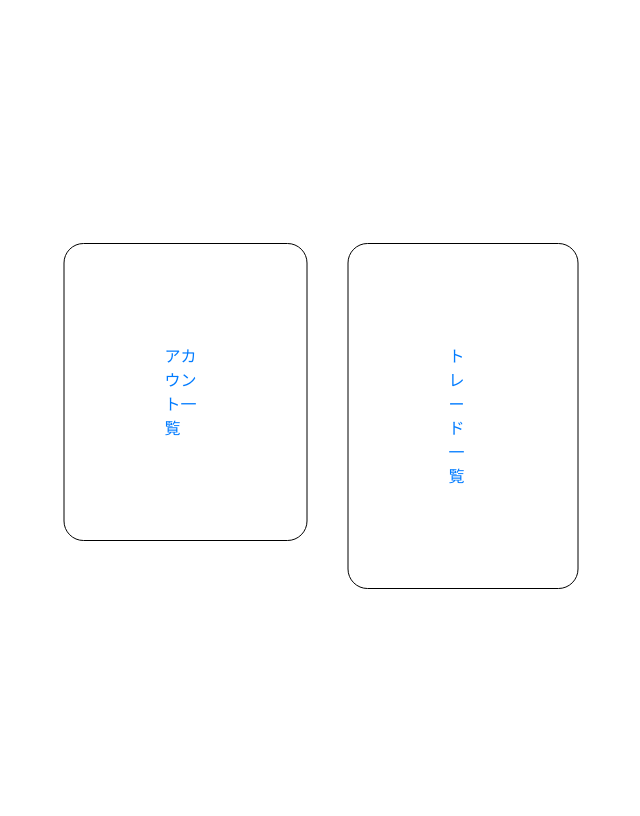
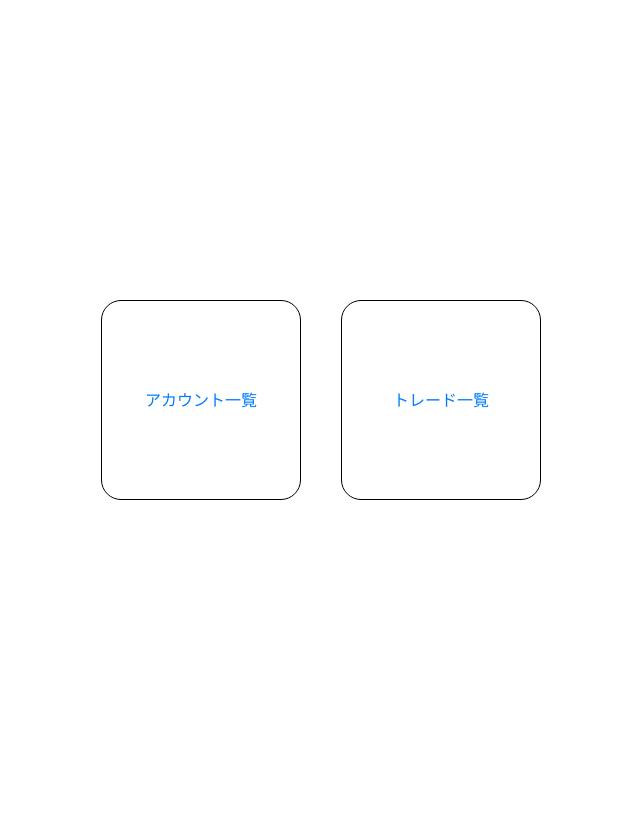
Before and after one commit to var-demiurgos/social-trading, a Django app: page / in a window 1280 px wide. Shown: the whole page, without its empty margins (319-959 px from the left). After the commit the page ends 500 px from the top, so only its background shows below. Run offline with Django 3.2, Linux system fonts and the light colour scheme; some libraries are stand-ins or nearby versions.

Commit message:
make it better

```diff
--- a/SocialTrade/templates/trade/account.html
+++ b/SocialTrade/templates/trade/account.html
@@ -19,8 +19,8 @@
 		<td>{{ item.account_num }}</td>
 		<td>{{ item.account_pass }}</td>
 		<td>{{ item.get_active_display }}</td>
-		<td>{{ item.post_time }}</td>
-		<td>{{ item.last_login }}</td>
+		<td>{{ item.post_time|date:"Y-m-j }}</td>
+		<td>{{ item.last_login|date:"Y-m-j }}</td>
 		<td>{{ item.comment }}</td>
 		<td><a href="{% url 'trade:edit' pk=item.id %}">編集</a></td>
     </tr>
@@ -32,6 +32,7 @@
 		}
 		.table{
 			margin-top: 50px;
+			    white-space: pre;
 		}
 		.table__item-A{
 			color: #007bff;
--- a/SocialTrade/templates/trade/index.html
+++ b/SocialTrade/templates/trade/index.html
@@ -2,20 +2,15 @@
 {% load static %}
 {% block content %}
 <div class="select">
-	<div class="select__list">
-		<a href="{% url 'trade:account' %}"><div class="select__list__account">アカウント一覧</div></a>
-		<a href="{% url 'trade:trades' %}"><div class="select__list__trade">トレード一覧</div></a>
-	</div>
+	<a href="{% url 'trade:account' %}"><div class="select__account"><p>アカウント一覧</p></div></a>
+	<a href="{% url 'trade:trades' %}"><div class="select__trade"><p>トレード一覧</p></div></a>
 </div>
 <style type="text/css">
 	.container mt-3{
-		margin: 0 !important;
+		height: calc(100vh - 1rem);
+		position: relative;
 	}
 	.select{
-		position: relative;
-		height: 100vh;
-	}
-	.select__list{
 		position: absolute;
 		top: 50%;
 		left: 50%;
@@ -23,12 +18,27 @@
 		display: flex;
 		justify-content: center;
 	}
-	.select__list__account,
-	.select__list__trade{
+	.select__account,
+	.select__trade{
 		border: 1px solid #000;
-		padding: 100px 100px;
 		border-radius: 20px;
 		margin:20px;
+		white-space: nowrap;
+		position: relative;
+		height: 200px;
+		width: 200px;
 	}
-</style>
+	.select__account p,
+	.select__trade p{
+		position: absolute;
+		top:50%;
+		left: 50%;
+		transform: translate(-50%, -50%);
+	}
+	@media screen and (max-width: 480px){
+		.select{
+			display: block;
+		}
+	}
+	</style>
 {% endblock %}
--- a/SocialTrade/templates/trade/trade.html
+++ b/SocialTrade/templates/trade/trade.html
@@ -35,6 +35,7 @@
 	<style type="text/css">
         .table{
             margin-top: 50px;
+                white-space: pre;
         }
     </style>
 {% endblock %}
```
